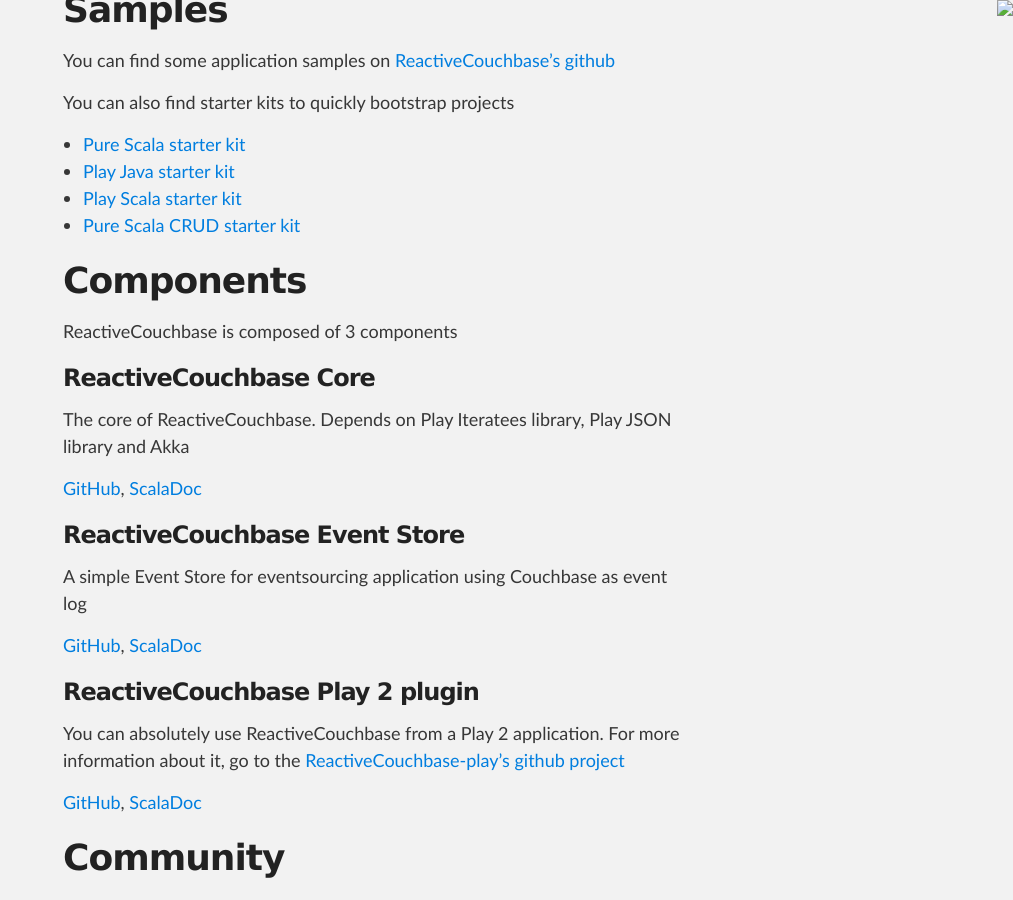
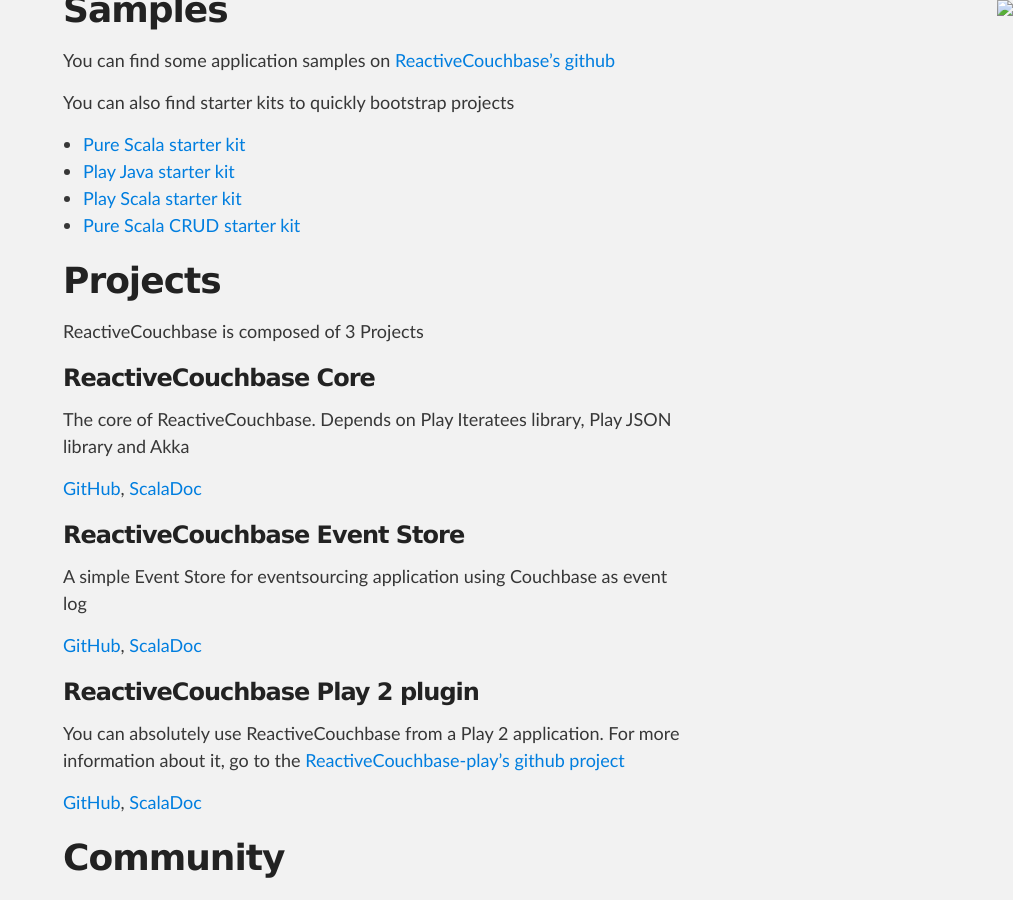
Before and after one commit to hxtpoe/reactivecouchbase.github.io, a Jekyll site: the page built from index.md, in a window 1280 px wide and 900 px high, scrolled down 5554 px. Shown: the whole window, without its empty margins (267-1280 px from the left). Built offline with Jekyll 4.4.1, drawn with Linux system fonts in a browser that asks for light colours; Markdown is read by kramdown in place of the engine named in the settings; comment, search, counter and statistics services are not loaded.

Commit message:
Change a title

```diff
--- a/index.md
+++ b/index.md
@@ -247,10 +247,10 @@
 * <a href="https://github.com/ReactiveCouchbase/play-scala-starter-kit">Play Scala starter kit</a>
 * <a href="https://github.com/ReactiveCouchbase/play-scrud-starter-kit">Pure Scala CRUD starter kit</a>
 
-Components
+Projects
 ======================
 
-ReactiveCouchbase is composed of 3 components
+ReactiveCouchbase is composed of 3 Projects
 
 ### ReactiveCouchbase Core
 
```
